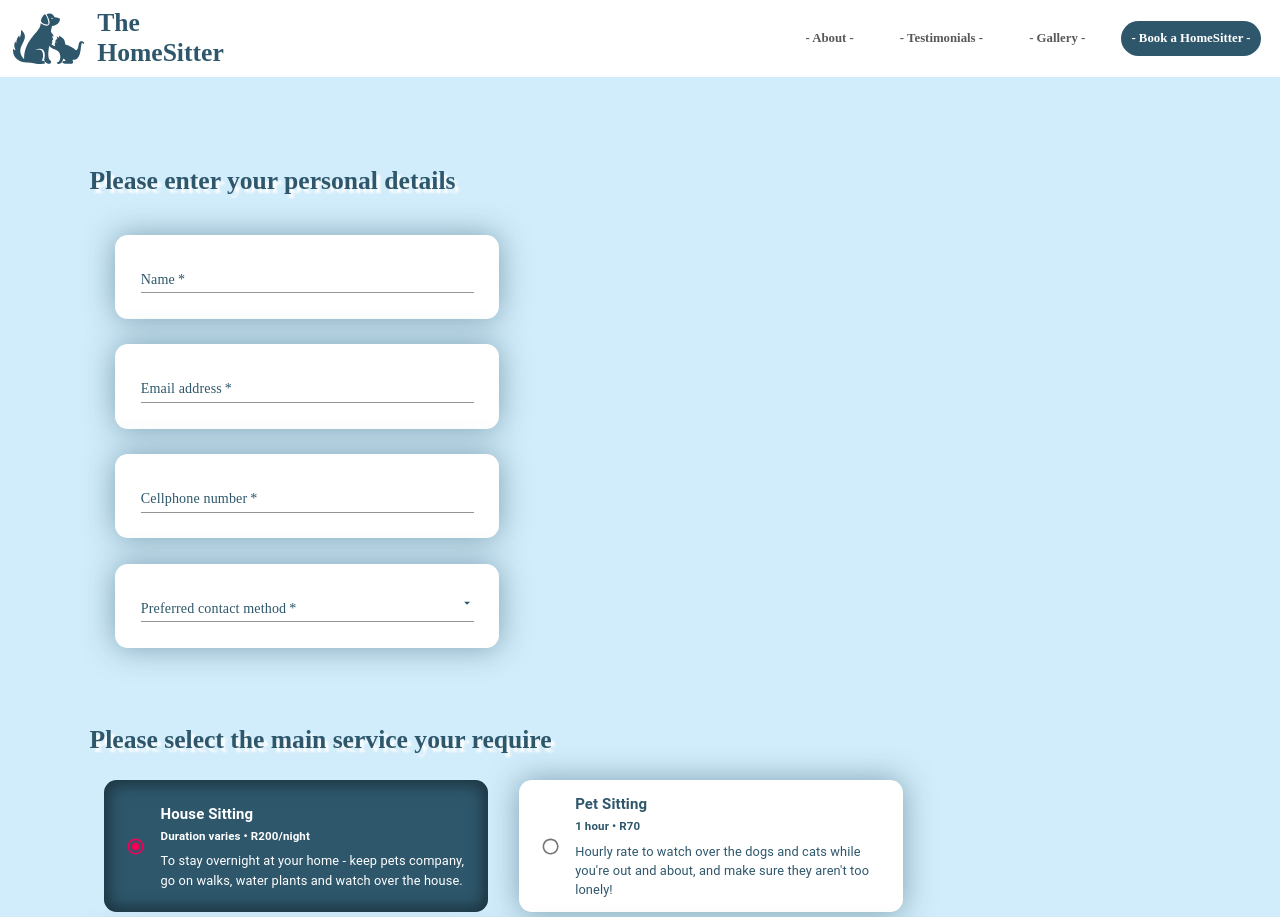
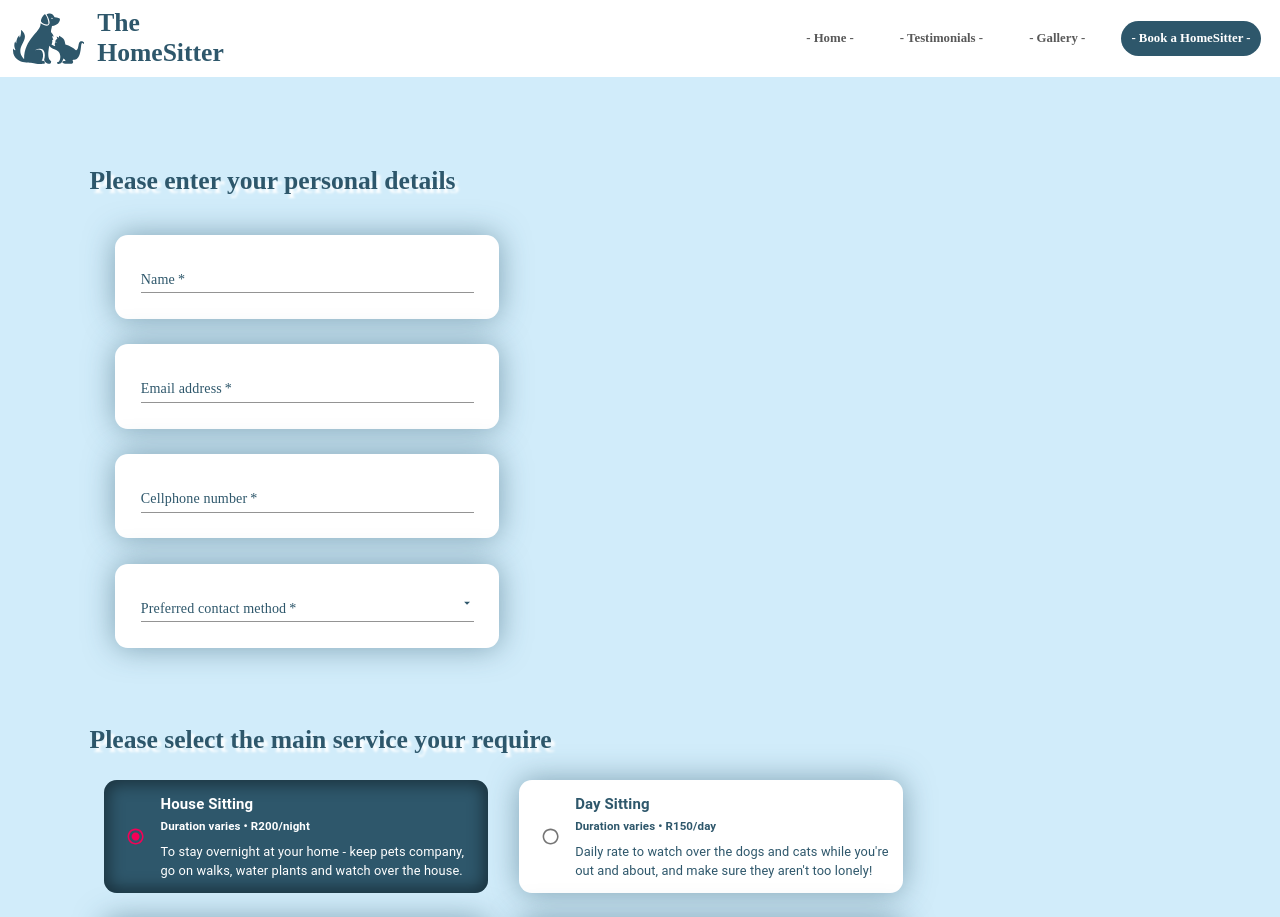
Before and after one commit to MalcolmBB/the-home-sitter, a React (Create React App) app: page /#/Book in a window 1280 px wide. Shown: the top 917 px of the page. Built offline with nearby package versions, Linux system fonts and the light colour scheme; a web font is replaced by a local one; what realm-web would draw is missing.

Commit message:
Changed about to home.

```diff
--- a/src/App.js
+++ b/src/App.js
@@ -7,7 +7,6 @@ import './App.css';
 
 //Page imports
 import Home from './components/Pages/Home/Home';
-import About from './components/Pages/About/About';
 import Gallery from './components/Pages/Gallery/Gallery';
 import Testimonials from './components/Pages/Testimonials/Testimonials';
 import Book from './components/Pages/Book/Book';
@@ -19,7 +18,6 @@ function App() {
               <Switch>
                   <Redirect exact from="/" to="Home"/>
                   <Route path="/Home" exact component={Home}/>
-                  <Route path="/About" exact component={About}/>
                   <Route path="/Gallery" exact component={Gallery}/>
                   <Route path="/Testimonials" exact component={Testimonials}/>
                   <Route path="/Book" exact component={Book}/>
--- a/src/components/Pages/Book/Book.js
+++ b/src/components/Pages/Book/Book.js
@@ -48,7 +48,12 @@ function Book(){
 
     const handleDateChange = (item) => {
         setRange([item.selection]);
-        setDays(differenceInDays([item.selection][0].endDate, [item.selection][0].startDate) + 1);
+        if (service === "houseSit"){
+            setDays(differenceInDays([item.selection][0].endDate, [item.selection][0].startDate));
+        }
+        else {
+            setDays(differenceInDays([item.selection][0].endDate, [item.selection][0].startDate) + 1);
+        }
     }
 
     const preferredContact = [
@@ -74,8 +79,8 @@ function Book(){
             case "dogWalk":
                 setPrice(100*numberOfDays);
                 break;
-            case "petSit":
-                setPrice(70*numHours*numberOfDays);
+            case "daySit":
+                setPrice(150*numberOfDays);
                 break;
             case "petFeeding":
                 setPrice(60*numHours*numberOfDays);
@@ -171,14 +176,14 @@ function Book(){
                                     }
                                 />
                                 <FormControlLabel
-                                    className={service==="petSit" ? "serviceOption checked" : "serviceOption"}
-                                    value="petSit"
+                                    className={service==="daySit" ? "serviceOption checked" : "serviceOption"}
+                                    value="daySit"
                                     control={<Radio/>}
                                     label={
                                         <div className="contentWrap">
-                                            <h3>Pet Sitting</h3>
-                                            <h5>1 hour • R70</h5>
-                                            <p>Hourly rate to watch over the dogs and cats while you're out and about, and make sure they aren't too lonely! </p>
+                                            <h3>Day Sitting</h3>
+                                            <h5>Duration varies • R150/day</h5>
+                                            <p>Daily rate to watch over the dogs and cats while you're out and about, and make sure they aren't too lonely! </p>
                                         </div>
                                     }
                                 />
@@ -212,8 +217,6 @@ function Book(){
                 </div>
                 <div className="dateContainer">
                     <h2 className="dateLabel">Please select the date(s) you would like to book for</h2>
-                    <br></br>
-                    <h4 className="dateHint">{service ==="houseSit" ? "Please note: The end date is included in the price calculation" : ""}</h4>
                     <DateRange
                         className="dateRange"
                         onChange={item => handleDateChange(item)}
@@ -233,7 +236,7 @@ function Book(){
                         ></Input>
                     </div>
                 </div>
-                <div className={service ==="houseSit" || service==="dogWalk" ? "timeContainer noShowTime" : "timeContainer"}>
+                <div className={service ==="houseSit" || service==="dogWalk" || service==="daySit" ? "timeContainer noShowTime" : "timeContainer"}>
                     <h2 className="timeLabel">Please enter how many hours you require services for</h2>
                     <div className="detailsInput timeInputContainer">
                         <TextField
--- a/src/components/header/header.js
+++ b/src/components/header/header.js
@@ -7,9 +7,9 @@ import "./header.css"
 const headerButtonsList = [
     {
         type: "Navigation",
-        classes: "button bAbout header",
-        linkTo: "/About",
-        value: "About"
+        classes: "button bHome header",
+        linkTo: "/Home",
+        value: "Home"
     },
     {
         type: "Navigation",
```
